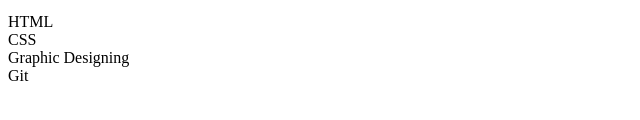
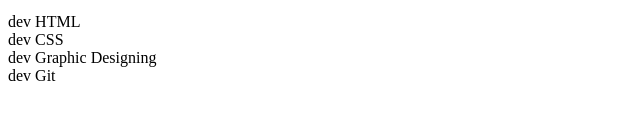
Before and after one commit to sejalkataria/JS-BOOTCAMP, a plain HTML site: page PRACTICEDOM/index.html in a window 1280 px wide. Shown: the part 200-320 px from the top of the page, without its empty margins (0-640 px from the left). Drawn offline with Linux system fonts and the light colour scheme.

Commit message:
added dev messgae

```diff
--- a/PRACTICEDOM/index.html
+++ b/PRACTICEDOM/index.html
@@ -22,10 +22,10 @@
         </ul>
     </section>
     <section id="skills">
-        <div>HTML</div>
-        <div>CSS</div>
-        <div>Graphic Designing</div>
-        <div>Git</div>
+        <div>dev HTML</div>
+        <div>dev CSS</div>
+        <div>dev Graphic Designing</div>
+        <div>dev Git</div>
     </section>
 </body>
 
```
